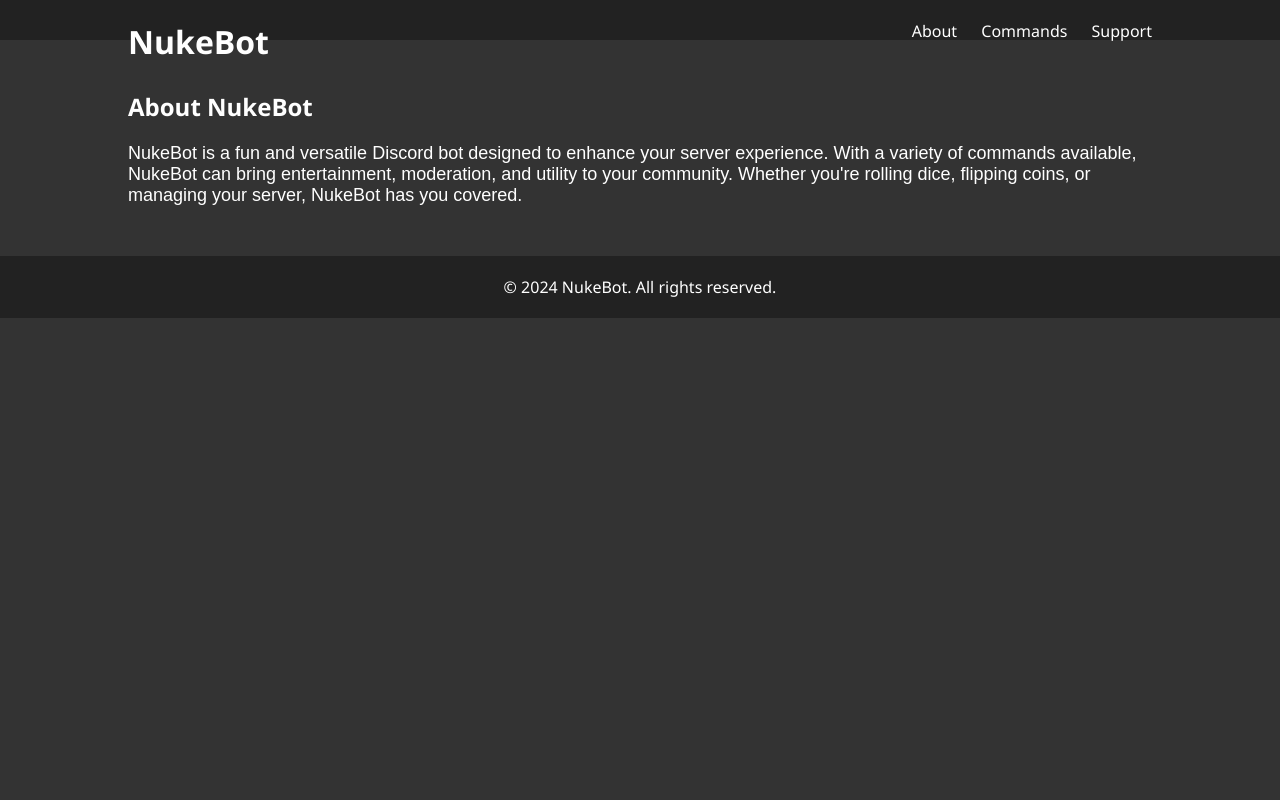
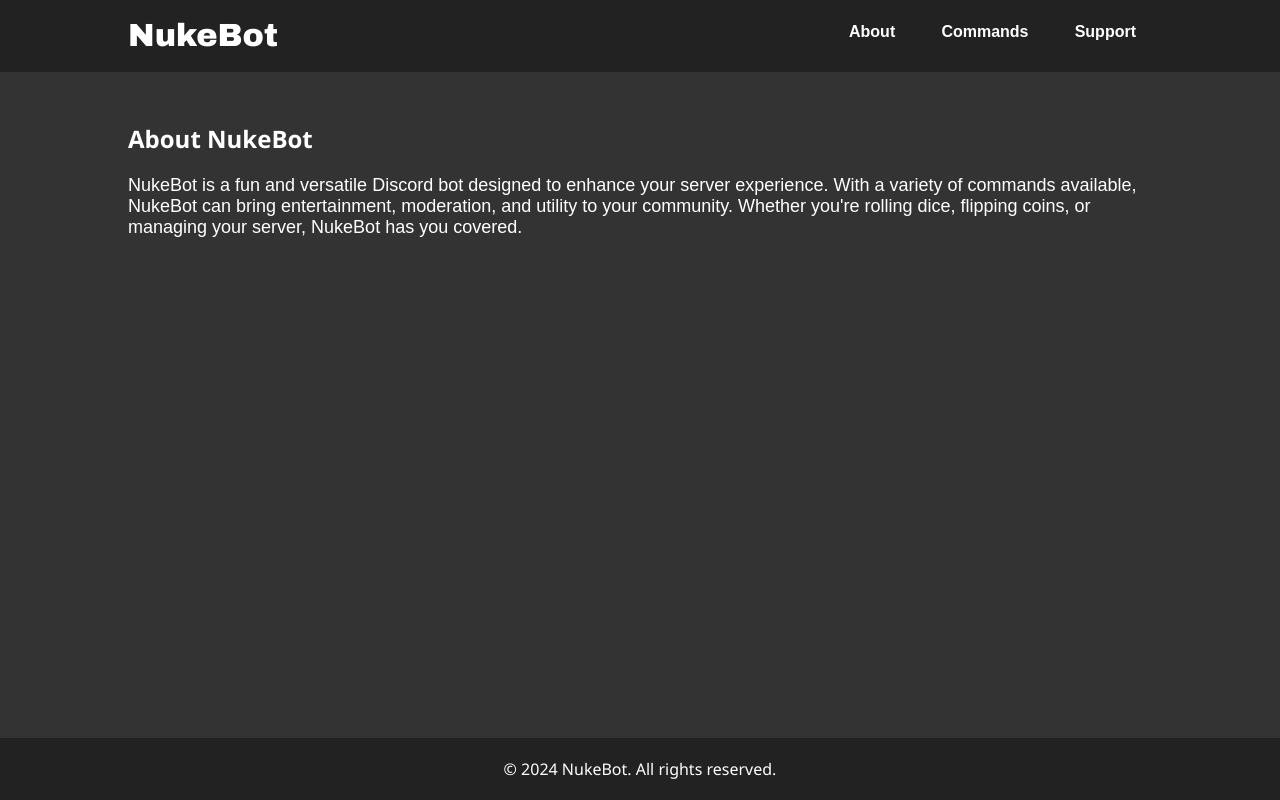
Before and after one commit to eldziad0/Nukebot, a plain HTML site: page index.html in a window 1280 px wide. Drawn offline with Linux system fonts and the light colour scheme.

Commit message:
Update styles.css

```diff
--- a/styles.css
+++ b/styles.css
@@ -7,39 +7,60 @@
 
 /* Global styles */
 body {
-    font-family: 'Segoe UI', Tahoma, Geneva, Verdana, sans-serif; /* Eye-catching font */
+    font-family: 'Segoe UI', Tahoma, Geneva, Verdana, sans-serif; /* Default font family */
     background-color: #333; /* Dark background color */
     color: #fff; /* Text color */
+    min-height: 100vh; /* Ensure the body takes at least the height of the viewport */
+    position: relative; /* Set body position to relative for absolute positioning of footer */
 }
 
 .container {
-    width: 80%;
-    margin: auto;
+    width: 80%; /* Width of the content container */
+    margin: auto; /* Center align the container */
 }
 
 header {
     background: #222; /* Darker background for the header */
-    padding: 20px 0;
+    padding: 20px 0; /* Adjusted padding */
 }
 
 header h1 {
-    float: left;
+    margin: 0; /* Remove default margin */
+    padding: 0; /* Remove default padding */
+    line-height: 1; /* Ensure proper line height */
+    font-family: 'Arial Black', sans-serif; /* Updated font for the header */
 }
 
 nav ul {
     float: right;
     list-style: none;
+    margin-top: -40px; /* Adjusted top margin for better alignment */
 }
 
 nav ul li {
     display: inline-block;
-    margin-left: 20px;
+    vertical-align: middle; /* Align the buttons vertically in the middle */
+}
+
+nav ul li:not(:first-child) {
+    margin-left: 10px; /* Adjusted left margin for spacing */
 }
 
 nav ul li a {
+    font-family: 'Arial', sans-serif; /* Updated font for navigation links */
     color: #fff;
     text-decoration: none;
+    padding: 10px 15px; /* Add padding to the buttons for spacing */
+    border: 1px solid transparent; /* Add border for better visibility */
+    display: inline-block; /* Added to ensure proper alignment */
+    font-size: 16px; /* Adjust font size */
+    font-weight: bold; /* Make the font bold for emphasis */
 }
+
+nav ul li a:hover {
+    background-color: rgba(255, 255, 255, 0.1); /* Change background color on hover */
+}
+
 
 section {
     padding: 50px 0;
@@ -53,4 +74,7 @@
     background: #222; /* Darker background for the footer */
     text-align: center;
     padding: 20px 0;
+    position: absolute; /* Position the footer absolutely */
+    bottom: 0; /* Stick the footer to the bottom */
+    width: 100%; /* Make the footer span the entire width */
 }
```
Lines whose indentation alone changed are shown as unchanged.
